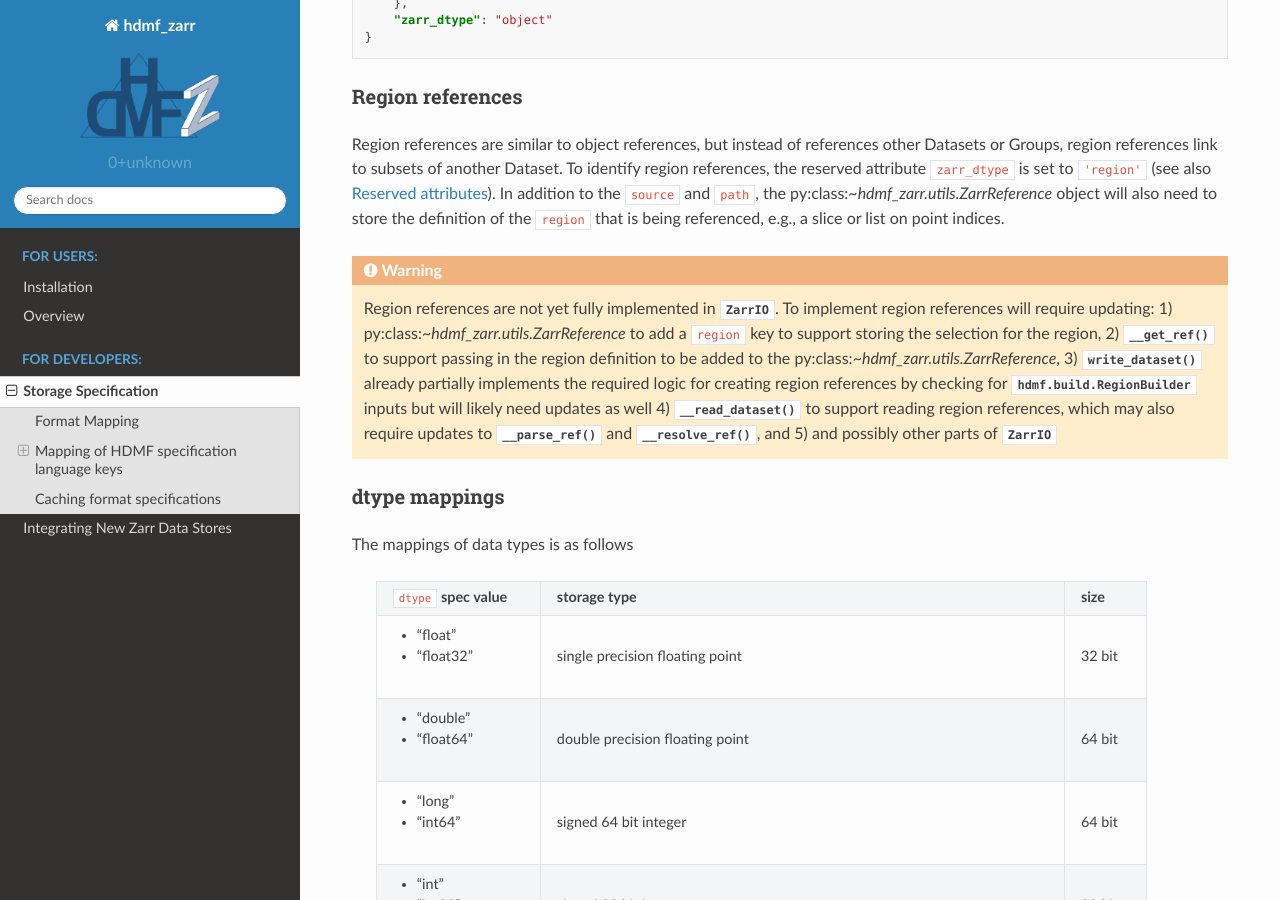
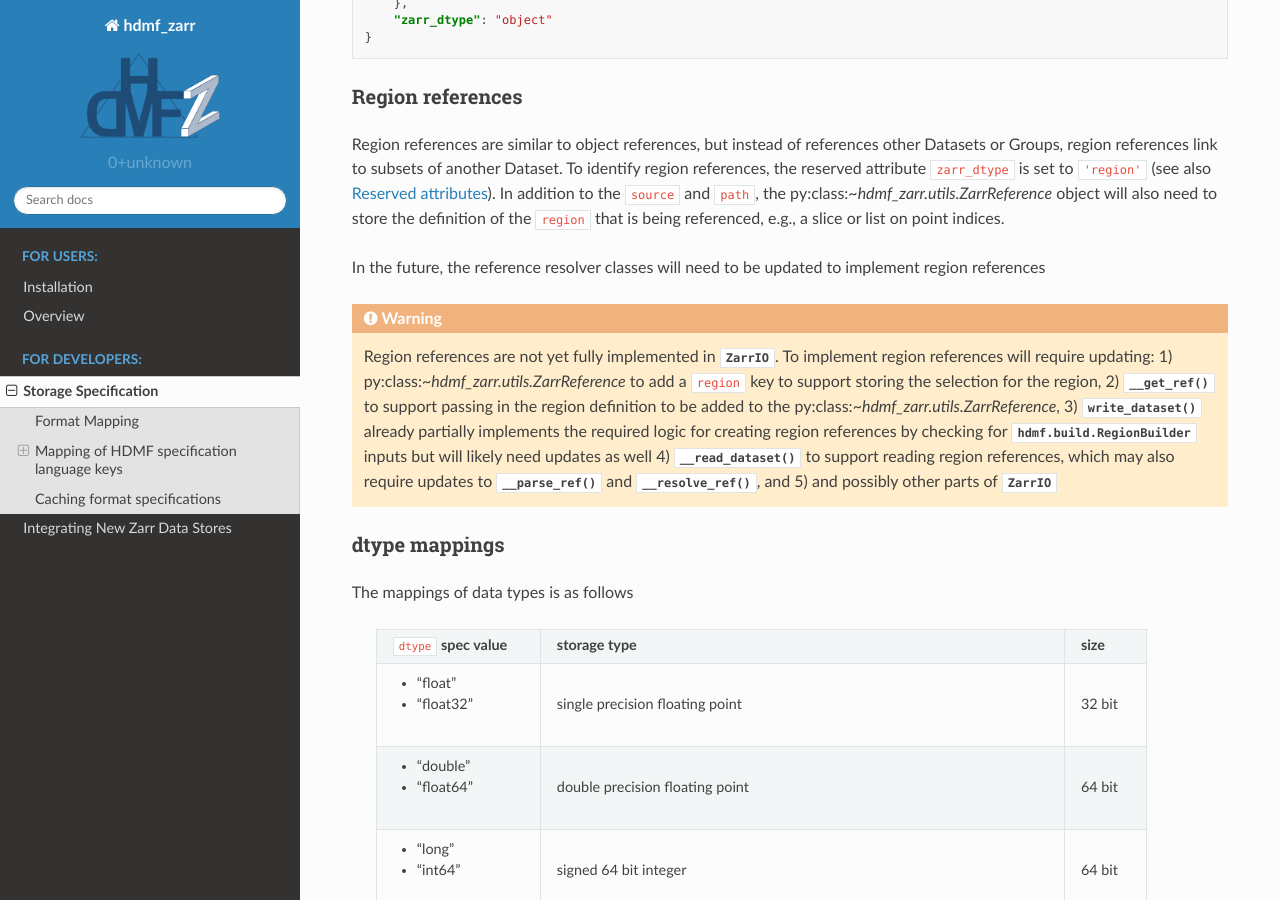
Before and after one commit to hdmf-dev/hdmf-zarr, a Sphinx documentation site: the page built from docs/source/storage.rst, in a window 1280 px wide and 900 px high, scrolled down 4875 px. Built offline with Sphinx 7.4.7 and the Read the Docs theme 2.0.0, drawn with Linux system fonts in a browser that asks for light colours; pages that are not in the unit, such as notebooks, are missing from menus.

Commit message:
Update storage.rst

```diff
--- a/docs/source/storage.rst
+++ b/docs/source/storage.rst
@@ -282,6 +282,8 @@
 to the ``source`` and ``path``, the  py:class:`~hdmf_zarr.utils.ZarrReference` object will also need to
 store the definition of the ``region`` that is being referenced, e.g., a slice or list on point indices.
 
+In the future, the reference resolver classes will need to be updated to implement region references
+
 .. warning::
 
     Region references are not yet fully implemented in :py:class:`~hdmf_zarr.backend.ZarrIO`.
```
